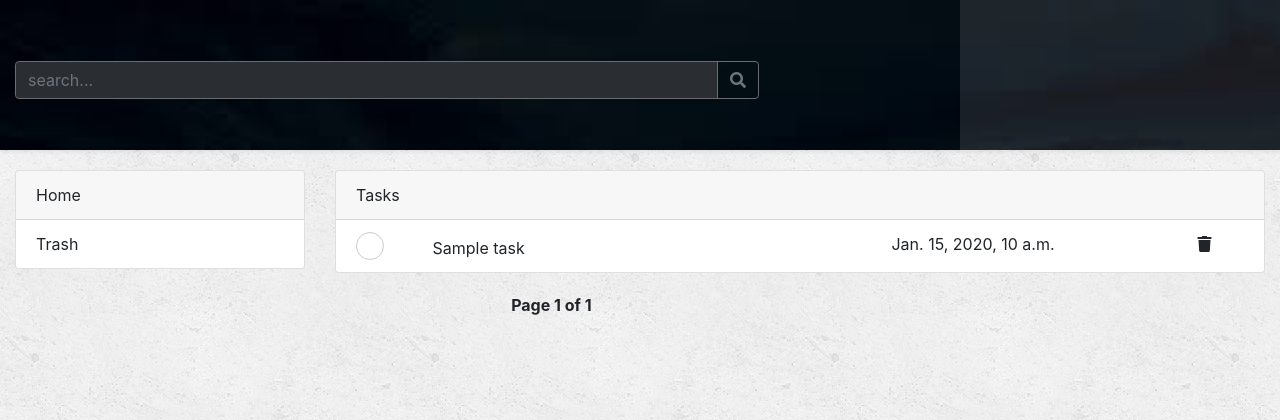
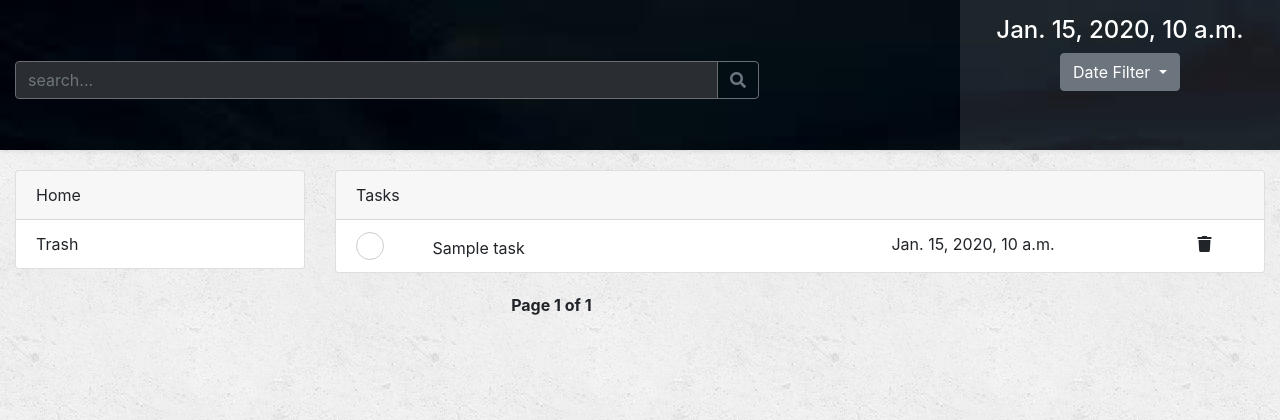
Before and after one commit to prtm/todolist, a Django app: template api/templates/api/task.html in a window 1280 px wide. Shown: the top 420 px of the page. Run offline with Django 3.2, Linux system fonts and the light colour scheme; the template is opened without the code that fills it: most values are stand-ins (such as "Sample title", 1, 10 or a date in 2020); some libraries are stand-ins or nearby versions.

Commit message:
date filter view created

```diff
--- a/api/templates/api/base.html
+++ b/api/templates/api/base.html
@@ -32,7 +32,7 @@
             <div class="col-md-9">
                 <form id="search-form">
                     <div class="input-group" style="width: 80%;">
-                        <input class="form-control py-2 border-right-0 dark border-grey" type="search" id="search-input" placeholder="search..." >
+                        <input class="form-control py-2 border-right-0 dark border-grey" type="search" id="search-input" placeholder="search...">
                         <span class="input-group-append">
                             <button class="btn btn-outline-secondary border-left-0 border-grey" type="submit">
                                 <i class="fa fa-search"></i>
@@ -42,8 +42,20 @@
                 </form>
             </div>
 
-            <div class="col-md-3 h34">
-
+            <div class="col-md-3 h34" style="color:white; padding-top: 16px;">
+                <h4 class="text-center">{{ today_date }}</h4>
+                <div class="dropdown d-flex justify-content-center">
+                    <button class="btn btn-secondary dropdown-toggle" type="button" id="date-filter" data-toggle="dropdown" aria-haspopup="true"
+                        aria-expanded="false">
+                        Date Filter
+                    </button>
+                    <div class="dropdown-menu" aria-labelledby="dropdownMenu2">
+                        <button class="dropdown-item" type="button" id="today">Today</button>
+                        <button class="dropdown-item" type="button" id="this-week">This Week</button>
+                        <button class="dropdown-item" type="button" id="next-week">Next Week</button>
+                        <button class="dropdown-item" type="button" id="over-due">OverDue</button>
+                    </div>
+                </div>
             </div>
         </div>
     </div>
--- a/api/views.py
+++ b/api/views.py
@@ -1,3 +1,6 @@
+#stdlib
+from datetime import date
+
 # core django
 from django.shortcuts import render
 from django.core.paginator import EmptyPage, PageNotAnInteger, Paginator
@@ -23,7 +26,7 @@ def task(request):
         # If page is out of range deliver last page of results
         tasks = paginator.page(paginator.num_pages)
 
-    return render(request, 'api/task.html', {'page': page, 'Tasks': tasks})
+    return render(request, 'api/task.html', {'page': page, 'Tasks': tasks, 'today_date':date.today()})
 
 # handle sub task request with pagination
 def sub_task(request, id):
```
